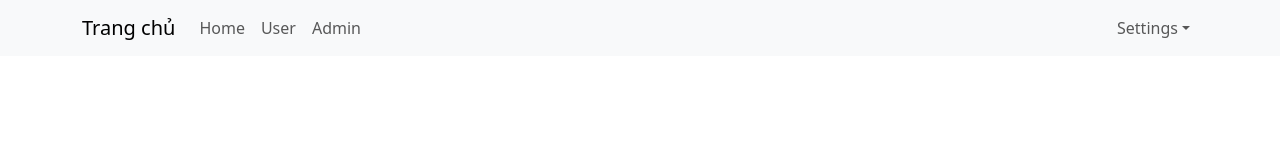
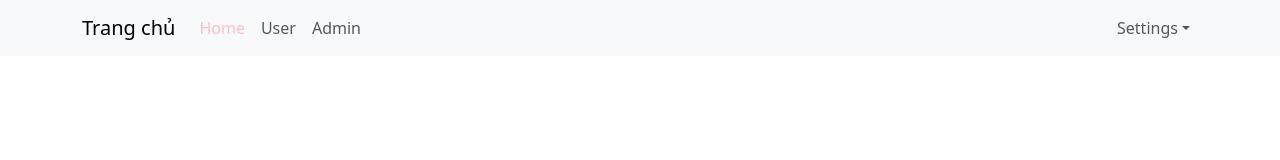
Before and after one commit to thanhquang259/test-demo-React, a React (Create React App) app: page / in a window 1280 px wide. Shown: the top 160 px of the page. Built offline with nearby package versions, Linux system fonts and the light colour scheme.

Commit message:
video 50

```diff
--- a/src/App.scss
+++ b/src/App.scss
@@ -13,3 +13,14 @@
   -webkit-font-smoothing: antialiased;
   -moz-osx-font-smoothing: grayscale;
 }
+.app-container{
+  .header-container{
+    .navbar-nav{
+      .nav-link{
+        &.active{
+          color: pink;
+      }
+    }
+      }
+  }
+}
--- a/src/Components/Header/Header.js
+++ b/src/Components/Header/Header.js
@@ -2,7 +2,7 @@
 import Nav from 'react-bootstrap/Nav';
 import Navbar from 'react-bootstrap/Navbar';
 import NavDropdown from 'react-bootstrap/NavDropdown';
-import { Outlet, Link } from "react-router-dom";
+import { Outlet, NavLink } from "react-router-dom";
 const Header = () => {
     return (
         <Navbar bg="light" expand="lg">
@@ -12,9 +12,9 @@
                 <Navbar.Collapse id="basic-navbar-nav">
                     <Nav className="me-auto">
                         <link></link>
-                        <Link to="/" className='nav-link'>Home</Link>
-                        <Link to="/user" className='nav-link'>User</Link>
-                        <Link to="/admin" className='nav-link'>Admin</Link>
+                        <NavLink to="/" className='nav-link'>Home</NavLink>
+                        <NavLink to="/user" className='nav-link'>User</NavLink>
+                        <NavLink to="/admin" className='nav-link'>Admin</NavLink>
 
                     </Nav>
                     <Nav>
```
